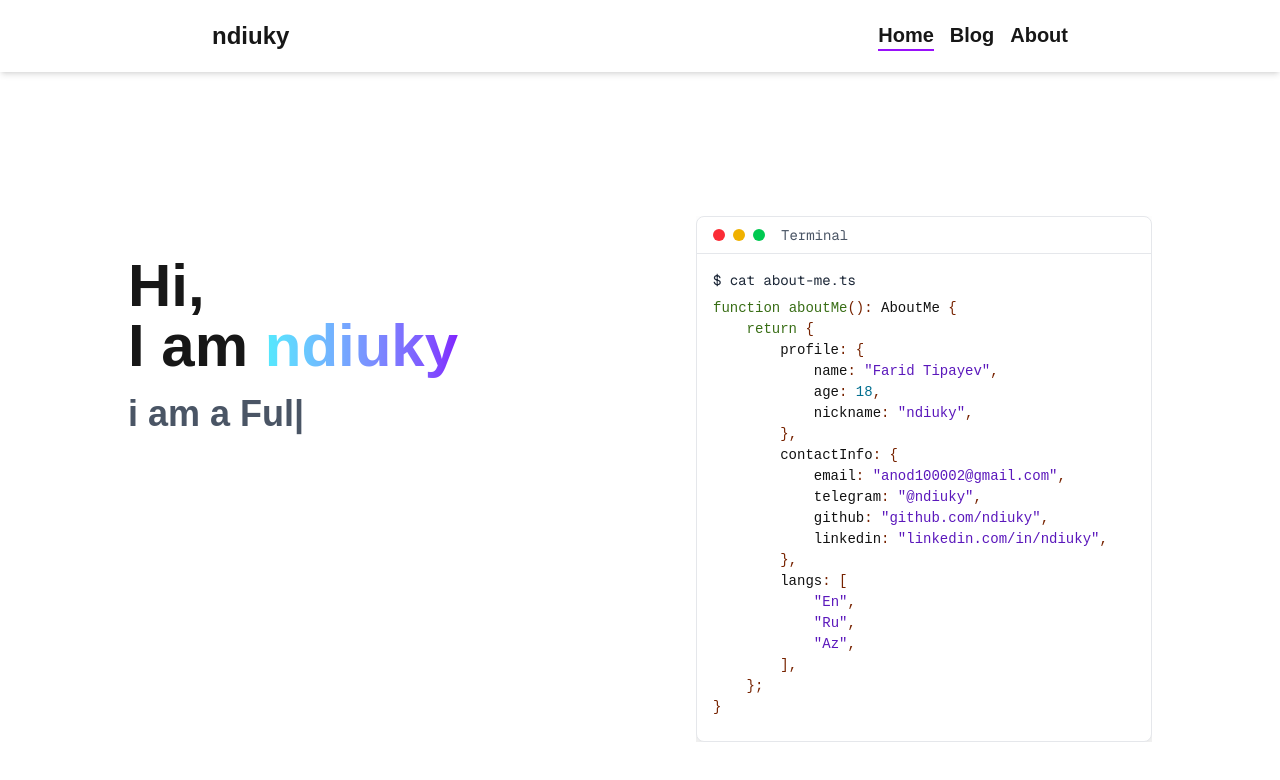
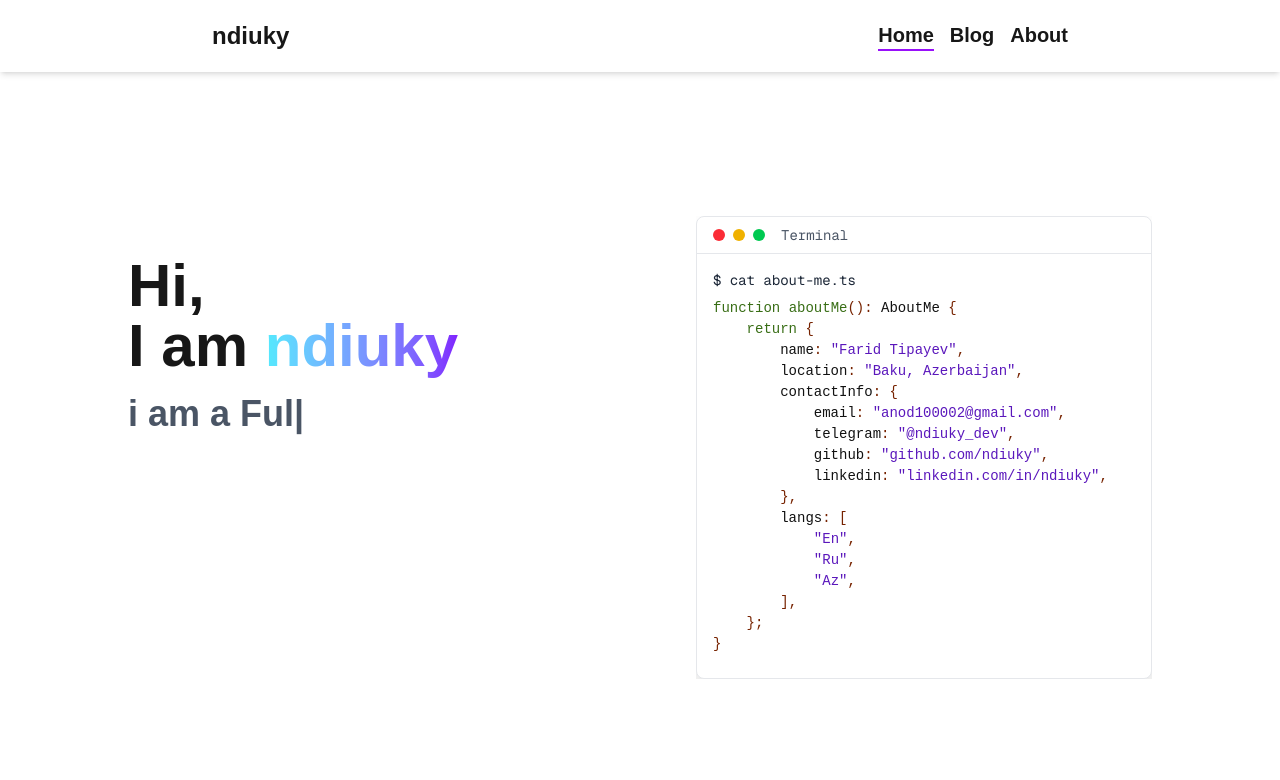
Before and after one commit to ndiuky/website, a Next.js app: page / in a window 1280 px wide. Shown: the top 780 px of the page. Built offline with nearby package versions, Linux system fonts and the light colour scheme.

Commit message:
some changes info

```diff
--- a/src/constants/fullCode.ts
+++ b/src/constants/fullCode.ts
@@ -1,13 +1,10 @@
 export const fullCode = `function aboutMe(): AboutMe {
     return {
-        profile: {
-            name: "Farid Tipayev",
-            age: 18,
-            nickname: "ndiuky",
-        },
+        name: "Farid Tipayev",
+        location: "Baku, Azerbaijan",
         contactInfo: {
             email: "anod100002@gmail.com",
-            telegram: "@ndiuky",
+            telegram: "@ndiuky_dev",
             github: "github.com/ndiuky",
             linkedin: "linkedin.com/in/ndiuky",
         },
```
